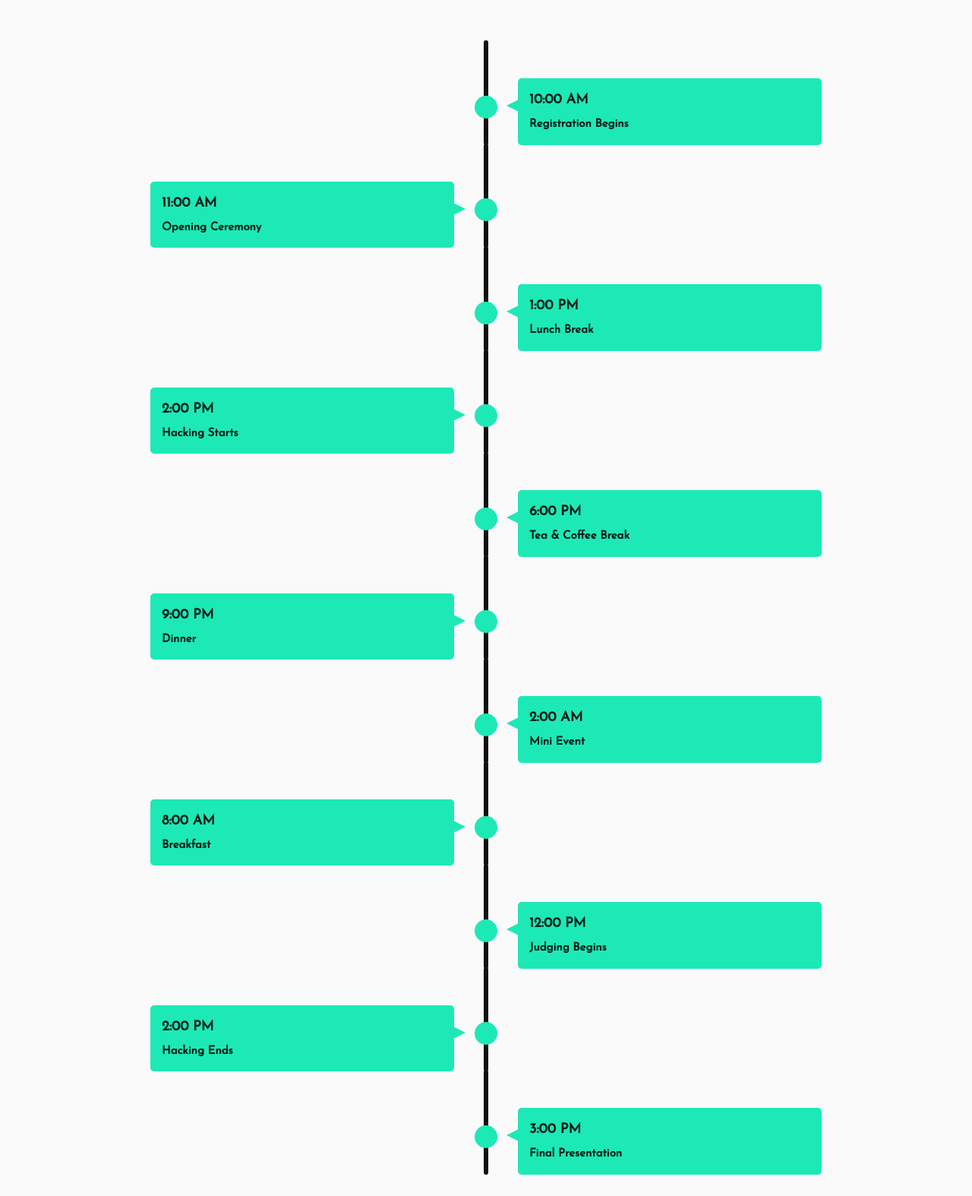
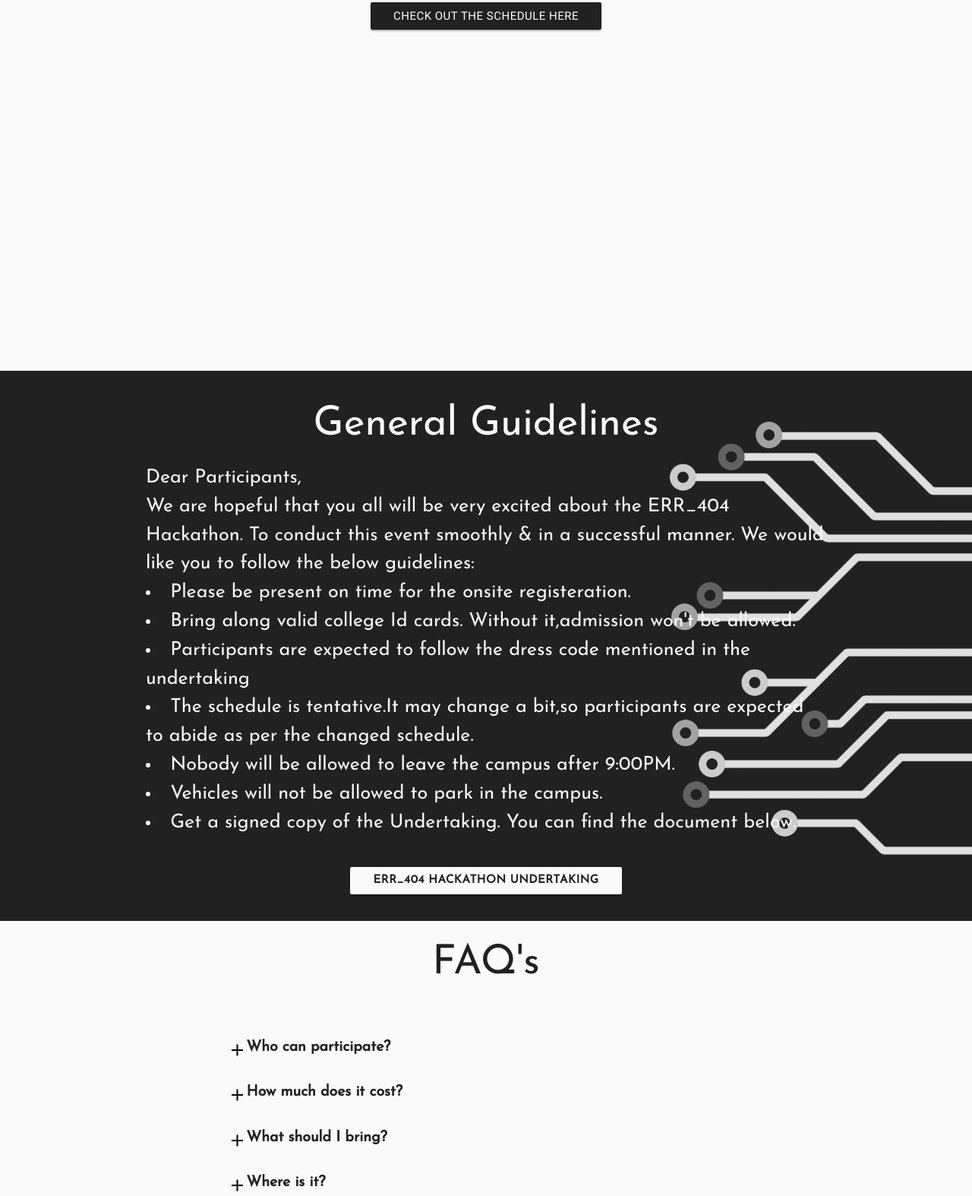
Before and after one commit to TheProgrammersClub/err_404_3.0, a plain HTML site: page index.html in a window 1280 px wide. Shown: the part 6475-8049 px from the top of the page at 76% size. Drawn offline with nearby package versions, Linux system fonts and the light colour scheme.

Commit message:
seperating timeline

```diff
--- a/index.html
+++ b/index.html
@@ -194,11 +194,25 @@
 			<p class="light-heading flow-text center">
 				ERR_404 is a hackathon intended for collaboration and learning in the student community. We value the participation of each member of the student community and want all attendees to have an enjoyable and fulfilling experience. Accordingly, all attendees are expected to show respect and courtesy to other attendees throughout the hackathon. To make clear what is expected, all attendees and speakers at this hackathon are required to conform to the following Code of Conduct. Organizers will enforce this code throughout the event.
 				We believe that every single person has the right to hack in a safe and welcoming environment.</p>
-			<p class="light-heading flow-text center">View the complete Rules here</p>
+				<p class="light-heading flow-text center">View the complete Rules here</p><br>
 				<div class="center">
-				<a href="#" class="btn waves-effect waves-teal grey lighten-5 grey-text text-darken-4">Rules</a>
+
+					<!--Modal Trigger-->
+					<a href="#modal" class="btn waves-effect waves-teal grey lighten-5 grey-text text-darken-4">Rules</a>
+
+					<!-- Modal Structure -->
+					<div id="modal" class="modal">
+						<div class="modal-content">
+							<h4 class="dark-heading">Rules</h4>
+							<p  class="time-font">Harassment includes but is not limited to offensive verbal or written comments related to gender, age, sexual orientation, disability, physical appearance, body size, race, religion, deliberate intimidation, stalking, following, harassing photography or recording, sustained disruption of talks or other events, inappropriate physical contact.<br> If what you’re doing is making someone feel uncomfortable, that counts as harassment and is enough reason to stop doing it. Be careful and mindful of the words that you choose.<br> Remember that exclusionary comments and hacks can be offensive to those around you.Participants asked to stop any harassing behavior are expected to comply immediately.<br> Sponsors, judges, mentors, volunteers, organizers, and anyone else at the event are also expected to follow the same.<br> In particular, attendees should not use sexualised images, activities, or other material both in their hacks and during the event.
+								If a participant engages in harassing behavior, organizers may take any action they deem appropriate, including warning the offender or expulsion from the event. If you are being harassed, notice that someone else is being harassed, or have any other concerns, please report about it to the volunteers or the staffs.
+							</p>
 						</div>
-
+						<div class="modal-footer">
+							<a href="#!" class="time-font modal-action modal-close waves-effect waves-teal btn-flat">Agree</a>
+						</div>
+					</div>
+				</div>
 			</div>
 		</div>
 
@@ -257,147 +271,35 @@
 				<h2 class="center dark-heading">Schedule</h2>
 				<h5 class="dark-heading">
 					Please bear in mind that it’s a hackathon schedule and things never go to plan, so please take the end time with a pinch of salt and allow for a bit of extra time for arrangements during the hackathon ¯\_(ツ)_/⁻</h5><br>
+				<div class="row center">
+					<a href="timeline.html" class="btn waves-effect waves-teal grey darken-4">Check out the Schedule here</a>
+				</div>
 
-				<section class="timeline">
-			<ul>
-				<li>
-					<div class="time-font">
-						<time>10:00 AM</time>
-						Registration Begins
-					</div>
-				</li>
-				<li>
-					<div class="time-font">
-						<time>11:00 AM</time>
-						Opening Ceremony
-					</div>
-				</li>
-				<li>
-					<div class="time-font">
-						<time>1:00 PM</time>
-						Lunch Break
-					</div>
-				</li>
-				<li>
-					<div class="time-font">
-						<time>2:00 PM</time>
-						Hacking Starts
-					</div>
-				</li>
-				<li>
-					<div class="time-font">
-						<time>6:00 PM</time>
-						Tea & Coffee Break
-					</div>
-				</li>
-				<li>
-					<div class="time-font">
-						<time>9:00 PM</time>
-						Dinner
-					</div>
-				</li>
-				<li>
-					<div class="time-font">
-						<time>2:00 AM</time>
-						Mini Event
-					</div>
-				</li>
-				<li>
-					<div class="time-font">
-						<time>8:00 AM</time>
-						Breakfast
-					</div>
-				</li>
-				<li>
-					<div class="time-font">
-						<time>12:00 PM</time>
-						Judging Begins
-					</div>
-				</li>
-				<li>
-					<div class="time-font">
-						<time>2:00 PM</time>
-						Hacking Ends
-					</div>
-				</li>
-				<li>
-					<div class="time-font">
-						<time>3:00 PM</time>
-						Final Presentation
-					</div>
-				</li>
-			</ul>
-		</section>
-			<!-- <table class="centered striped">
-				<thead>
-					<tr>
-						<th>Time</th>
-						<th>Activity</th>
-					</tr>
-				</thead>
 
-				<tbody>
-					<tr>
-						<td>10:00 AM</td>
-						<td>Registeration Begins</td>
-					</tr>
-					<tr>
-						<td>11:00 AM</td>
-						<td>Opening Ceremony</td>
-					</tr>
-					<tr>
-						<td>1:00 PM</td>
-						<td>Lunch Break</td>
-					</tr>
-					<tr>
-						<td>2:00 PM</td>
-						<td>Hacking Starts</td>
-					</tr>
-					<tr>
-						<td>6:00 PM</td>
-						<td>Tea & Coffee Break</td>
-					</tr>
-					<tr>
-						<td>9:00 PM</td>
-						<td>Dinner</td>
-					</tr>
-					<tr>
-						<td>2:00 AM</td>
-						<td>Mini Event</td>
-					</tr>
-					<tr>
-						<td>8:00 AM</td>
-						<td>Breakfast</td>
-					</tr>
-					<tr>
-						<td>12:00 PM</td>
-						<td>Judging Begins</td>
-					</tr>
-					<tr>
-						<td>2:00 PM</td>
-						<td>Hackathon Ends</td>
-					</tr>
-					<tr>
-						<td>3:00 PM</td>
-						<td>Final Presentation</td>
-					</tr>
-					<tr>
-						<td>5:00 PM</td>
-						<td>Prize Distribution</td>
-					</tr>
-
-				</tbody>
-			</table> -->
 			</div>
 		</div>
 
 		<!-- Guidelines -->
 		<div id="guidelines-section" class="container-fluid section grey darken-4 scrollspy side-gfx">
-		<div class="container">
-			<h2 class="center light-heading">General Guidelines</h2>
+			<div class="container flow-text light-heading">
+				<h2 class="center">General Guidelines</h2>
+				<p>Dear Participants,<br>
+					We are hopeful that you all will be very excited about the ERR_404 Hackathon.
+					To  conduct this event smoothly & in a successful manner. We would like you to follow the below guidelines:
+					<li>Please be present on time for the onsite registeration.</li>
+					<li>Bring along valid college Id cards. Without it,admission won't be allowed.</li>
+					<li>Participants are expected to follow the dress code mentioned in the undertaking</li>
+					<li>The schedule is tentative.It may change a bit,so participants are expected to abide as per the changed schedule.</li>
+					<li>Nobody will be allowed to leave the campus after 9:00PM.</li>
+					<li>Vehicles will not be allowed to park in the campus.</li>
+					<li>Get a signed copy of the Undertaking. You can find the document below.</li>
+				</p><br>
+				<div class="row center time-font">
+					<a class="btn waves-effect waves-teal grey lighten-5 grey-text text-darken-4" href="err_404 undertaking.pdf" download>ERR_404 Hackathon Undertaking</a>
+				</div>
+
 			</div>
 		</div>
-
 
 	<!--FAQ-->
 	<div class="row grey lighten-5"><div class="col m1"></div><div id="faq-section" class="container-fluid section col m10 s12 scrollspy">
--- a/scripts.js
+++ b/scripts.js
@@ -16,9 +16,7 @@ document.addEventListener("DOMContentLoaded", function () {
 			$(".rotating-span", this).removeClass('open');
 
 	});
-
-
-
+	$('.modal').modal();
 
 
 })
--- a/timeline.css
+++ b/timeline.css
@@ -24,7 +24,7 @@
   width: 6px;
   margin: 0 auto;
   padding-top: 50px;
-  background: #121212;
+  background: #1de9b6;
   border-radius: 10px;
   margin-bottom: -2px;
 }
@@ -47,7 +47,7 @@
   bottom: 0;
   width: 400px;
   padding: 15px;
-  background: #1de9b6;
+  background: #212121;
 }
 
 .timeline ul li div::before {
@@ -66,7 +66,7 @@
 .timeline ul li:nth-child(odd) div::before {
   left: -15px;
   border-width: 8px 16px 8px 0;
-  border-color: transparent #1de9b6 transparent transparent;
+  border-color: transparent #212121 transparent transparent;
 }
 
 .timeline ul li:nth-child(even) div {
@@ -76,7 +76,7 @@
 .timeline ul li:nth-child(even) div::before {
   right: -15px;
   border-width: 8px 0 8px 16px;
-  border-color: transparent transparent transparent #1de9b6;
+  border-color: transparent transparent transparent #212121;
 }
 
 time {
@@ -95,7 +95,7 @@ time {
 }
 
 .timeline ul li.in-view::after {
-  background: #1de9b6;
+  background: #212121;
 }
 
 .timeline ul li div {
```
Also changed, not shown: timeline.html (+1 -1 lines), 1 other file. Lines whose indentation alone changed are shown as unchanged.
